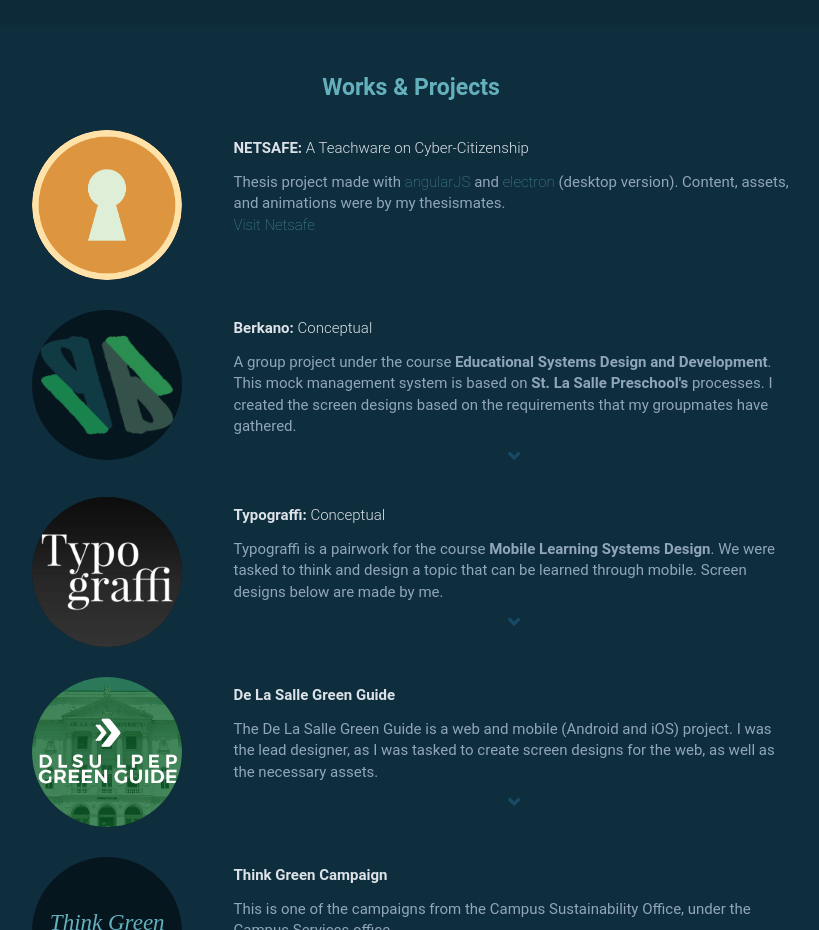
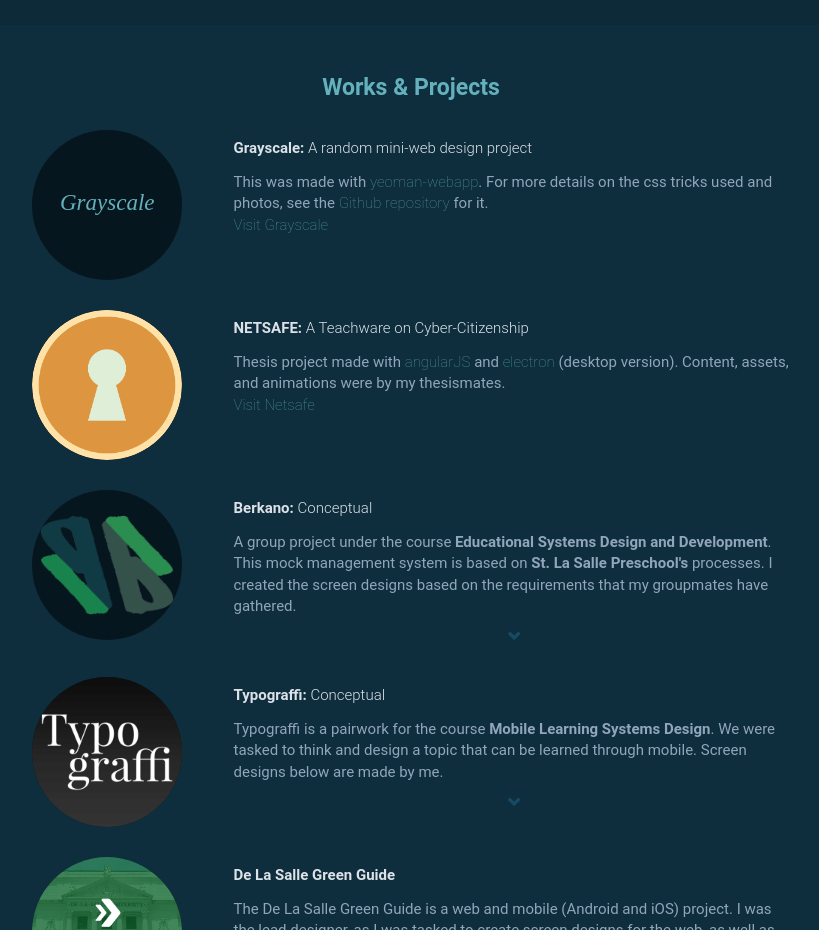
Before and after one commit to meganza/unbuilt-meganza.github.io, a website: page app/index.html in a window 1280 px wide. Shown: the part 1700-2630 px from the top of the page, without its empty margins (229-1048 px from the left). Drawn offline with nearby package versions, Linux system fonts and the light colour scheme; files that its build step writes are made by us from their sources; files whose address does not match are found by name.

Commit message:
Added grayscale

```diff
--- a/app/index.html
+++ b/app/index.html
@@ -178,6 +178,32 @@
           <h1 class="bolder allTransition">Works & Projects</h1>
           <div class="line"></div>
         </div>
+
+        <!-- Work: Grayscale -->
+        <div class="row">
+          <div class="work col-md-8 col-md-offset-2">
+            <div class="col-md-3 col-sm-3 ">
+              <div class="work-img center-block">
+                <a href="https://meganza.github.io/grayscale/"><h1 class="playfair-display italic work-title lighter allTransition">Grayscale</h1></a>
+              </div>
+            </div>
+            <div class="col-md-9 col-sm-9 left work-description">
+              <div class="space-ten"></div>
+              <h2 class="bold">Grayscale: <span class="lighter">A random mini-web design project</span></h2>
+              <div class="space-ten"></div>
+              <div class="description">
+                <p class="normal">
+                  This was made with <a class="allTransition" href="https://github.com/yeoman/generator-webapp">yeoman-webapp</a>.
+                  For more details on the css tricks used and photos, see the <a class="allTransition" href="https://github.com/meganza/web-template-grayscale">Github repository</a> for it.
+                  <br>
+                  <a class="allTransition" href="https://meganza.github.io/grayscale/"> Visit Grayscale</a>
+                </p>
+              </div>
+            </div>
+          </div>
+        </div>
+
+        <div class="space-thirty"></div>
 
         <!-- Work: Netsafe -->
         <div class="row">
```
